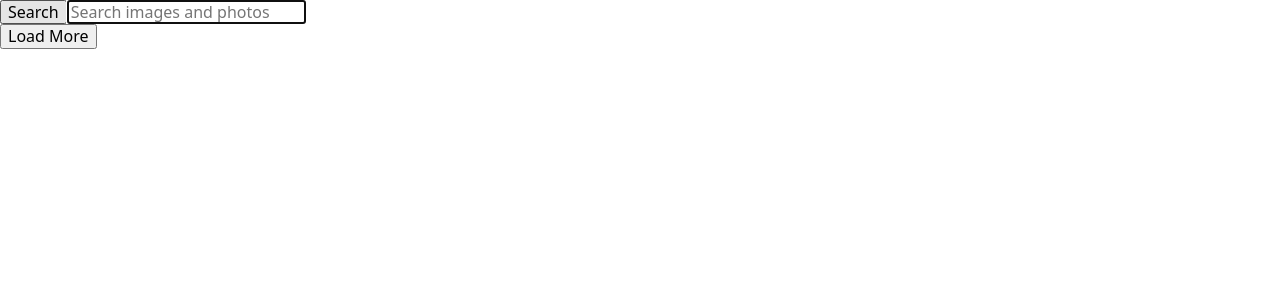
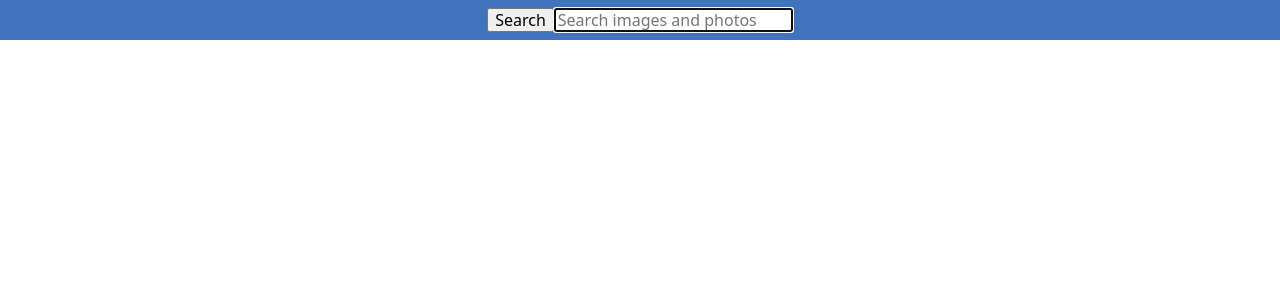
Before and after one commit to DimaFursov86/goit-react-hw-03-image-finder, a React (Create React App) app: page / in a window 1280 px wide. Shown: the top 300 px of the page. Built offline with nearby package versions, Linux system fonts and the light colour scheme.

Commit message:
style fix3

```diff
--- a/src/App.js
+++ b/src/App.js
@@ -1,5 +1,5 @@
 import { Component } from "react";
-import { ToastContainer } from "react-toastify";
+
 import Searchbar from "./components/Searchbar";
 import ImageGallery from "./components/ImageGallery";
 import serviceAPI from "./components/services/serviceApi";
@@ -64,6 +64,10 @@ export default class App extends Component {
         )
         .catch((error) => this.setState({ error, status: Status.REJECTED }));
     }
+    window.scrollTo({
+      top: document.documentElement.scrollHeight,
+      behavior: "smooth",
+    });
   }
   openModal = (e) => {
     this.setState({ largeImg: e.target.dataset.source });
@@ -79,7 +83,7 @@ export default class App extends Component {
     const { images, status, showModal, largeImg } = this.state;
 
     return (
-      <div>
+      <div className={s.box}>
         <Searchbar onSubmit={this.handleFormSubmit} />
 
         {status === Status.RESOLVED && (
@@ -90,8 +94,8 @@ export default class App extends Component {
             <img className={s.imgpoz} src={largeImg} alt={largeImg} />
           </Modal>
         )}
-        <Button onClick={this.onPageClick} />
-        <ToastContainer />
+        {status === Status.REJECTED && <h2>The request failed</h2>}
+        {status === Status.RESOLVED && <Button onClick={this.onPageClick} />}
       </div>
     );
   }
--- a/src/App.module.scss
+++ b/src/App.module.scss
@@ -2,3 +2,9 @@
   object-fit: contain;
   max-width: 100%;
 }
+.box {
+  display: flex;
+  justify-content: center;
+  flex-direction: column;
+  align-items: center;
+}
--- a/src/components/Button/Button.js
+++ b/src/components/Button/Button.js
@@ -1,8 +1,8 @@
 import PropTypes from "prop-types";
-
+import s from "./Button.module.scss";
 export default function Button({ onClick }) {
   return (
-    <button type="button" onClick={onClick}>
+    <button className={s.buttonStyle} type="button" onClick={onClick}>
       Load More
     </button>
   );
--- /dev/null
+++ b/src/components/Button/Button.module.scss
@@ -0,0 +1,8 @@
+.buttonStyle {
+  margin-bottom: 20px;
+  background-color: rgb(34, 91, 165);
+  color: aliceblue;
+  border-radius: 4px;
+  height: 30px;
+  cursor: pointer;
+}
--- a/src/components/ImageGalleryItem/ImageGalleryItem.module.scss
+++ b/src/components/ImageGalleryItem/ImageGalleryItem.module.scss
@@ -1,8 +1,8 @@
 .listItem {
   margin-left: 10px;
   margin-top: 10px;
-  height: 380px;
-  width: 520px;
+  height: 280px;
+  width: 380px;
   box-shadow: 0px 1px 3px 0px rgba(0, 0, 0, 0.2),
     0px 1px 1px 0px rgba(0, 0, 0, 0.14), 0px 2px 1px -1px rgba(0, 0, 0, 0.12);
 }
--- a/src/components/Searchbar/Searchbar.js
+++ b/src/components/Searchbar/Searchbar.js
@@ -1,4 +1,5 @@
 import { Component } from "react";
+import s from "./Searchbar.module.scss";
 // import { ImSearch } from 'react-icons/im';
 // import { toast } from "react-toastify";
 
@@ -25,7 +26,7 @@ export default class Searchbar extends Component {
 
   render() {
     return (
-      <header className="Searchbar">
+      <header className={s.searchbar}>
         <form onSubmit={this.handleSubmit} className="SearchForm">
           <button type="submit" className="SearchForm-button">
             <span className="SearchForm-button-label">Search</span>
--- /dev/null
+++ b/src/components/Searchbar/Searchbar.module.scss
@@ -0,0 +1,8 @@
+.searchbar {
+  display: flex;
+  justify-content: center;
+  align-items: center;
+  width: 100%;
+  height: 40px;
+  background-color: rgb(65, 115, 189);
+}
```
